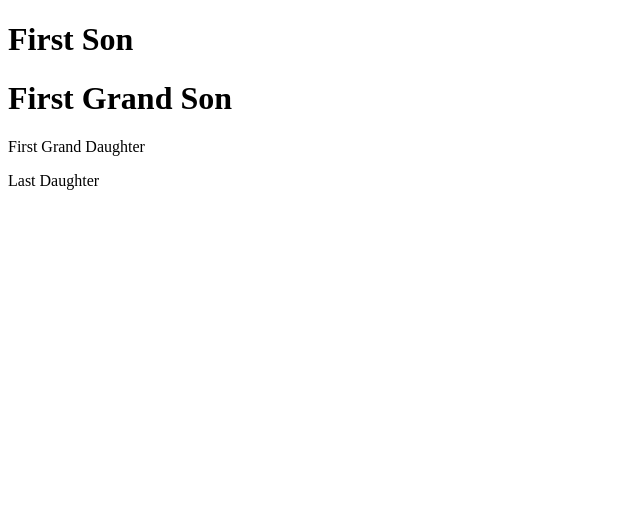
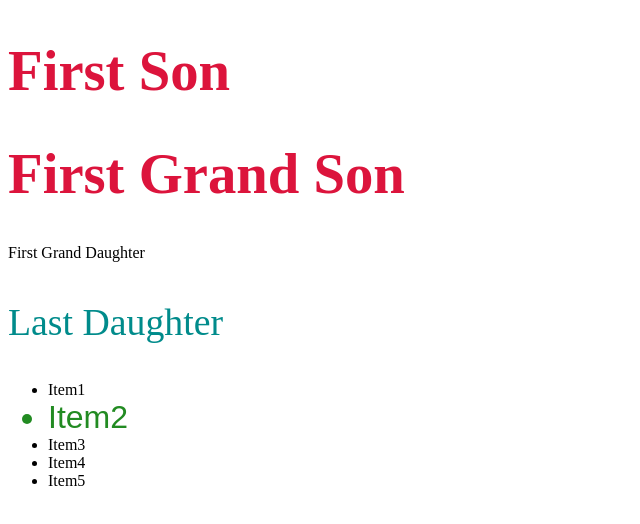
Before and after one commit to Signor1/Frontend-tutorials-OctoberSet-2023, a plain HTML site: page combinator.html in a window 1280 px wide. Shown: the whole page, without its empty margins (0-640 px from the left). Drawn offline with Linux system fonts and the light colour scheme.

Commit message:
Taught child combinators

```diff
--- a/combinator.html
+++ b/combinator.html
@@ -19,6 +19,15 @@
         <p class="last-daughter">Last Daughter</p>
     </div>
 
+
+    <ul>
+        <li>Item1</li>
+        <li>Item2</li>
+        <li>Item3</li>
+        <li>Item4</li>
+        <li>Item5</li>
+    </ul>
+
 </body>
 
 </html>
--- a/css/combinator.css
+++ b/css/combinator.css
@@ -0,0 +1,25 @@
+/* Descendant combinator */
+.parent h1 {
+    color: crimson;
+    font-size: 1.5cm;
+}
+
+/* Child combinator */
+.parent>p {
+    color: darkcyan;
+    font-size: 1cm;
+}
+
+/* General Sibling combinator  */
+/* li:first-child~li {
+    font-family: sans-serif;
+    color: forestgreen;
+    font-size: 2rem;
+} */
+
+/* Adjacent Sibling combinator  */
+li:first-child+li {
+    font-family: sans-serif;
+    color: forestgreen;
+    font-size: 2rem;
+}
```
Also changed, not shown: mynote.txt (added).
